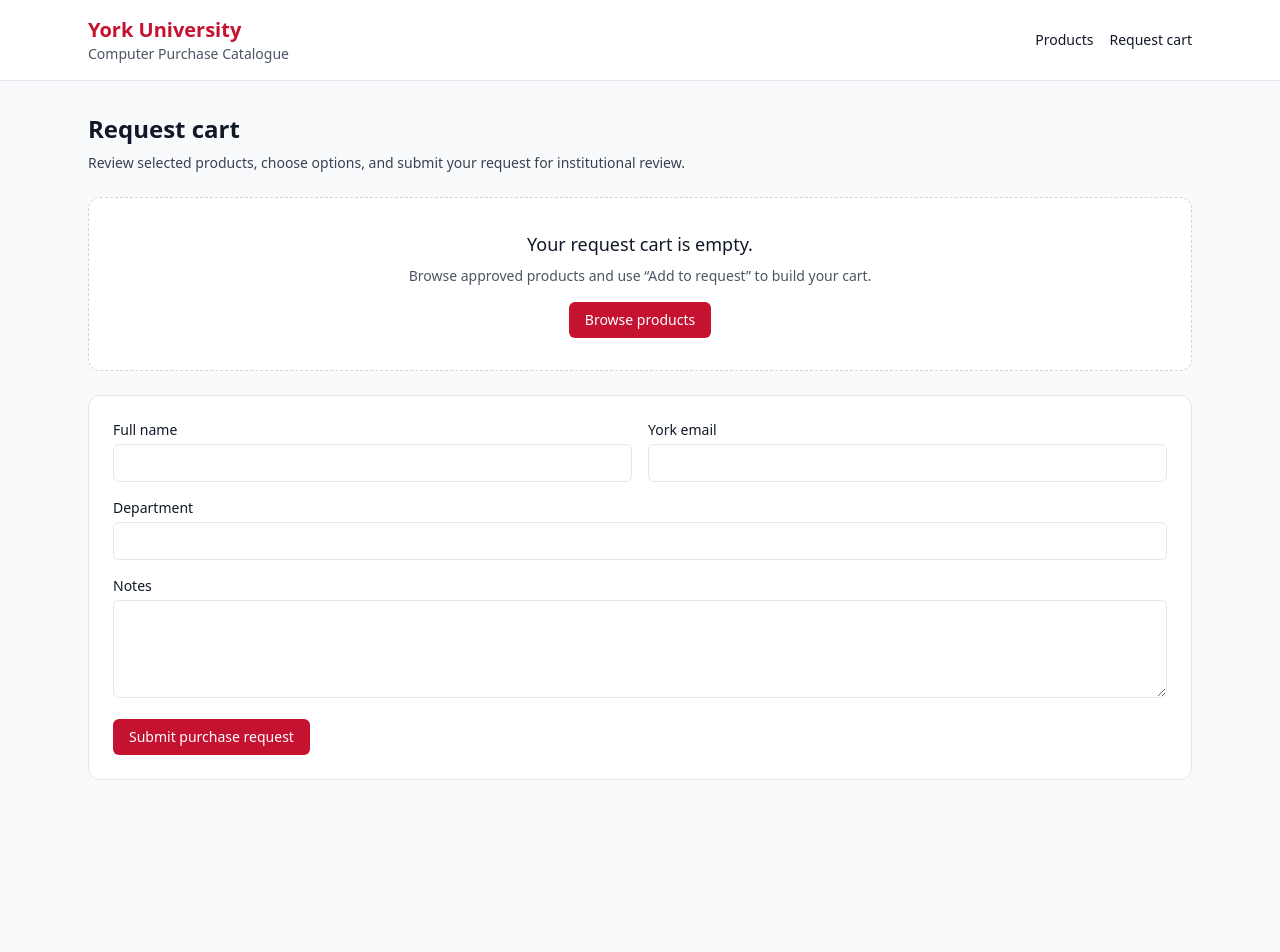
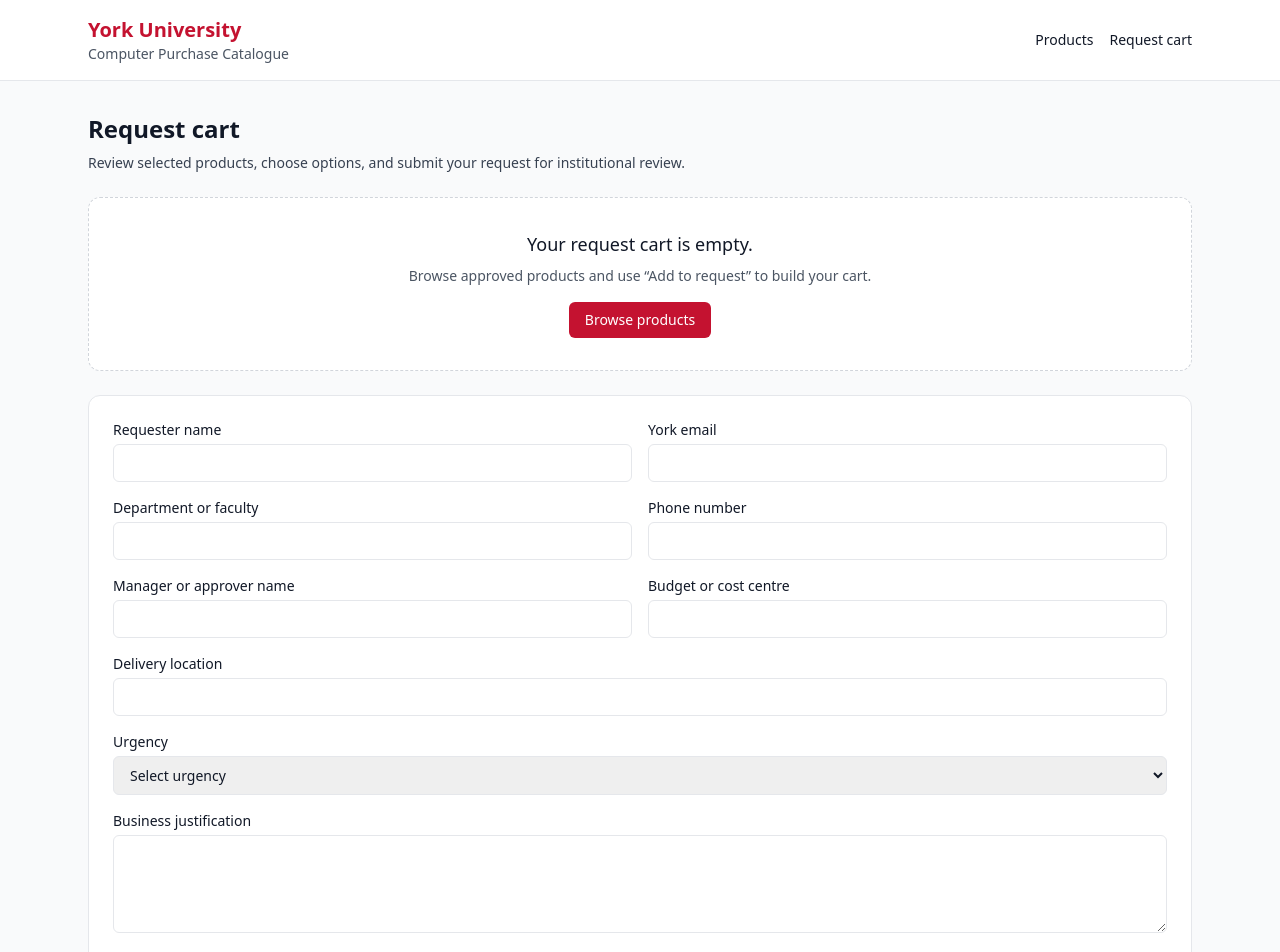
Before and after one commit to OathPros/computer-purchase, a Next.js app: page /cart in a window 1280 px wide. Shown: the top 952 px of the page. Before the commit the page ends 812 px from the top, so only its background shows below. Built offline with nearby package versions, Linux system fonts and the light colour scheme.

Commit message:
Build cart purchase request form and submission summary

```diff
--- a/app/api/submit-request/route.ts
+++ b/app/api/submit-request/route.ts
@@ -8,8 +8,25 @@
   items: CartItem[];
 };
 
+const REQUIRED_REQUESTER_FIELDS: Array<keyof RequesterDetails> = [
+  "fullName",
+  "email",
+  "department",
+  "phoneNumber",
+  "approverName",
+  "budgetCostCentre",
+  "deliveryLocation",
+  "urgency",
+  "businessJustification"
+];
+
 export async function POST(request: Request) {
   const body = (await request.json()) as SubmitRequestBody;
+
+  const missingField = REQUIRED_REQUESTER_FIELDS.find((field) => !String(body.requester?.[field] ?? "").trim());
+  if (missingField) {
+    return NextResponse.json({ message: `Missing required field: ${missingField}` }, { status: 400 });
+  }
 
   const items = body.items
     .map((item) => {
@@ -25,13 +42,23 @@
     })
     .filter((item): item is NonNullable<typeof item> => item !== null);
 
+  if (!items.length) {
+    return NextResponse.json({ message: "At least one cart item is required." }, { status: 400 });
+  }
+
   const payload = createRequestEmailPayload({
     requester: body.requester,
     items
   });
 
+  const estimatedTotal = payload.body.items.reduce((total, item) => total + item.lineTotal, 0);
+
   return NextResponse.json({
-    message: "Request payload prepared. Email sending is not enabled yet.",
-    payload
+    message: "Purchase request submitted successfully.",
+    summary: {
+      requester: payload.body.requester,
+      items: payload.body.items,
+      estimatedTotal: Number(estimatedTotal.toFixed(2))
+    }
   });
 }
--- a/components/CartPageClient.tsx
+++ b/components/CartPageClient.tsx
@@ -4,9 +4,33 @@
 import Link from "next/link";
 import { useRequestCart } from "@/components/RequestCartProvider";
 
+type RequestSummary = {
+  requester: {
+    fullName: string;
+    email: string;
+    department: string;
+    phoneNumber: string;
+    approverName: string;
+    budgetCostCentre: string;
+    deliveryLocation: string;
+    urgency: string;
+    businessJustification: string;
+    notes?: string;
+  };
+  items: Array<{
+    productId: string;
+    name: string;
+    quantity: number;
+    unitPrice: number;
+    lineTotal: number;
+    selectedUpgrades: string[];
+  }>;
+  estimatedTotal: number;
+};
+
 type SubmitState =
   | { status: "idle" }
-  | { status: "success"; message: string }
+  | { status: "success"; message: string; summary: RequestSummary }
   | { status: "error"; message: string };
 
 export default function CartPageClient() {
@@ -32,6 +56,12 @@
           fullName: String(formData.get("fullName") ?? ""),
           email: String(formData.get("email") ?? ""),
           department: String(formData.get("department") ?? ""),
+          phoneNumber: String(formData.get("phoneNumber") ?? ""),
+          approverName: String(formData.get("approverName") ?? ""),
+          budgetCostCentre: String(formData.get("budgetCostCentre") ?? ""),
+          deliveryLocation: String(formData.get("deliveryLocation") ?? ""),
+          urgency: String(formData.get("urgency") ?? ""),
+          businessJustification: String(formData.get("businessJustification") ?? ""),
           notes: String(formData.get("notes") ?? "")
         },
         items: expandedItems.map((item) => ({
@@ -42,12 +72,14 @@
       })
     });
 
-    if (!response.ok) {
-      setSubmitState({ status: "error", message: "Unable to submit your purchase request right now." });
+    const data = (await response.json()) as { message?: string; summary?: RequestSummary };
+
+    if (!response.ok || !data.summary) {
+      setSubmitState({ status: "error", message: data.message ?? "Unable to submit your purchase request right now." });
       return;
     }
 
-    setSubmitState({ status: "success", message: "Submit purchase request received. Procurement follow-up is not enabled yet." });
+    setSubmitState({ status: "success", message: data.message ?? "Purchase request submitted.", summary: data.summary });
     event.currentTarget.reset();
     clearCart();
   }
@@ -59,6 +91,51 @@
         <p className="mt-2 text-sm text-gray-700">Review selected products, choose options, and submit your request for institutional review.</p>
       </div>
 
+      {submitState.status === "success" ? (
+        <article className="space-y-4 rounded-xl border border-green-200 bg-green-50 p-6">
+          <h3 className="text-xl font-semibold text-green-800">Request submitted</h3>
+          <p className="text-sm text-green-900">{submitState.message}</p>
+
+          <div className="rounded-lg bg-white p-4">
+            <h4 className="text-sm font-semibold text-gray-900">Requester details</h4>
+            <dl className="mt-2 grid grid-cols-1 gap-2 text-sm text-gray-700 md:grid-cols-2">
+              <div><dt className="font-medium">Name</dt><dd>{submitState.summary.requester.fullName}</dd></div>
+              <div><dt className="font-medium">York email</dt><dd>{submitState.summary.requester.email}</dd></div>
+              <div><dt className="font-medium">Department/Faculty</dt><dd>{submitState.summary.requester.department}</dd></div>
+              <div><dt className="font-medium">Phone number</dt><dd>{submitState.summary.requester.phoneNumber}</dd></div>
+              <div><dt className="font-medium">Manager/Approver</dt><dd>{submitState.summary.requester.approverName}</dd></div>
+              <div><dt className="font-medium">Budget/Cost centre</dt><dd>{submitState.summary.requester.budgetCostCentre}</dd></div>
+              <div><dt className="font-medium">Delivery location</dt><dd>{submitState.summary.requester.deliveryLocation}</dd></div>
+              <div><dt className="font-medium">Urgency</dt><dd>{submitState.summary.requester.urgency}</dd></div>
+              <div className="md:col-span-2"><dt className="font-medium">Business justification</dt><dd>{submitState.summary.requester.businessJustification}</dd></div>
+              {submitState.summary.requester.notes ? (
+                <div className="md:col-span-2"><dt className="font-medium">Additional notes</dt><dd>{submitState.summary.requester.notes}</dd></div>
+              ) : null}
+            </dl>
+          </div>
+
+          <div className="rounded-lg bg-white p-4">
+            <h4 className="text-sm font-semibold text-gray-900">Requested items</h4>
+            <ul className="mt-2 space-y-3 text-sm text-gray-700">
+              {submitState.summary.items.map((item) => (
+                <li key={item.productId} className="rounded-md border p-3">
+                  <p className="font-medium text-gray-900">{item.name}</p>
+                  <p>Quantity: {item.quantity}</p>
+                  <p>Unit price: ${item.unitPrice.toLocaleString("en-CA", { minimumFractionDigits: 2, maximumFractionDigits: 2 })}</p>
+                  <p>Line total: ${item.lineTotal.toLocaleString("en-CA", { minimumFractionDigits: 2, maximumFractionDigits: 2 })}</p>
+                  <p>Upgrades: {item.selectedUpgrades.length ? item.selectedUpgrades.join(", ") : "None"}</p>
+                </li>
+              ))}
+            </ul>
+            <p className="mt-3 font-semibold text-gray-900">Estimated total: ${submitState.summary.estimatedTotal.toLocaleString("en-CA", { minimumFractionDigits: 2, maximumFractionDigits: 2 })}</p>
+          </div>
+
+          <button type="button" onClick={() => setSubmitState({ status: "idle" })} className="rounded-md bg-yorkRed px-4 py-2 text-sm font-medium text-white">
+            Create another request
+          </button>
+        </article>
+      ) : (
+        <>
           {!expandedItems.length ? (
             <div className="rounded-xl border border-dashed border-gray-300 bg-white p-8 text-center">
               <p className="text-lg font-medium text-gray-900">Your request cart is empty.</p>
@@ -125,30 +202,60 @@
 
           <form onSubmit={handleSubmit} className="grid gap-4 rounded-xl border bg-white p-6 md:grid-cols-2">
             <label className="text-sm">
-          <span className="mb-1 block font-medium">Full name</span>
+              <span className="mb-1 block font-medium">Requester name</span>
               <input className="w-full rounded-md border px-3 py-2" name="fullName" required />
             </label>
             <label className="text-sm">
               <span className="mb-1 block font-medium">York email</span>
               <input type="email" className="w-full rounded-md border px-3 py-2" name="email" required />
             </label>
-        <label className="text-sm md:col-span-2">
-          <span className="mb-1 block font-medium">Department</span>
+            <label className="text-sm">
+              <span className="mb-1 block font-medium">Department or faculty</span>
               <input className="w-full rounded-md border px-3 py-2" name="department" required />
             </label>
+            <label className="text-sm">
+              <span className="mb-1 block font-medium">Phone number</span>
+              <input type="tel" className="w-full rounded-md border px-3 py-2" name="phoneNumber" required />
+            </label>
+            <label className="text-sm">
+              <span className="mb-1 block font-medium">Manager or approver name</span>
+              <input className="w-full rounded-md border px-3 py-2" name="approverName" required />
+            </label>
+            <label className="text-sm">
+              <span className="mb-1 block font-medium">Budget or cost centre</span>
+              <input className="w-full rounded-md border px-3 py-2" name="budgetCostCentre" required />
+            </label>
             <label className="text-sm md:col-span-2">
-          <span className="mb-1 block font-medium">Notes</span>
-          <textarea className="w-full rounded-md border px-3 py-2" name="notes" rows={4} />
+              <span className="mb-1 block font-medium">Delivery location</span>
+              <input className="w-full rounded-md border px-3 py-2" name="deliveryLocation" required />
+            </label>
+            <label className="text-sm md:col-span-2">
+              <span className="mb-1 block font-medium">Urgency</span>
+              <select className="w-full rounded-md border px-3 py-2" name="urgency" required defaultValue="">
+                <option value="" disabled>Select urgency</option>
+                <option value="Low">Low</option>
+                <option value="Medium">Medium</option>
+                <option value="High">High</option>
+                <option value="Critical">Critical</option>
+              </select>
+            </label>
+            <label className="text-sm md:col-span-2">
+              <span className="mb-1 block font-medium">Business justification</span>
+              <textarea className="w-full rounded-md border px-3 py-2" name="businessJustification" rows={4} required />
+            </label>
+            <label className="text-sm md:col-span-2">
+              <span className="mb-1 block font-medium">Additional notes</span>
+              <textarea className="w-full rounded-md border px-3 py-2" name="notes" rows={3} />
             </label>
             <div className="md:col-span-2 flex items-center gap-4">
               <button type="submit" className="rounded-md bg-yorkRed px-4 py-2 text-sm font-medium text-white">
                 Submit purchase request
               </button>
-          {submitState.status !== "idle" && (
-            <p className={`text-sm ${submitState.status === "success" ? "text-green-700" : "text-red-700"}`}>{submitState.message}</p>
-          )}
+              {submitState.status === "error" && <p className="text-sm text-red-700">{submitState.message}</p>}
             </div>
           </form>
+        </>
+      )}
     </section>
   );
 }
--- a/lib/cart.ts
+++ b/lib/cart.ts
@@ -10,6 +10,12 @@
   fullName: string;
   email: string;
   department: string;
+  phoneNumber: string;
+  approverName: string;
+  budgetCostCentre: string;
+  deliveryLocation: string;
+  urgency: string;
+  businessJustification: string;
   notes?: string;
 };
 
```
Lines whose indentation alone changed are shown as unchanged.
